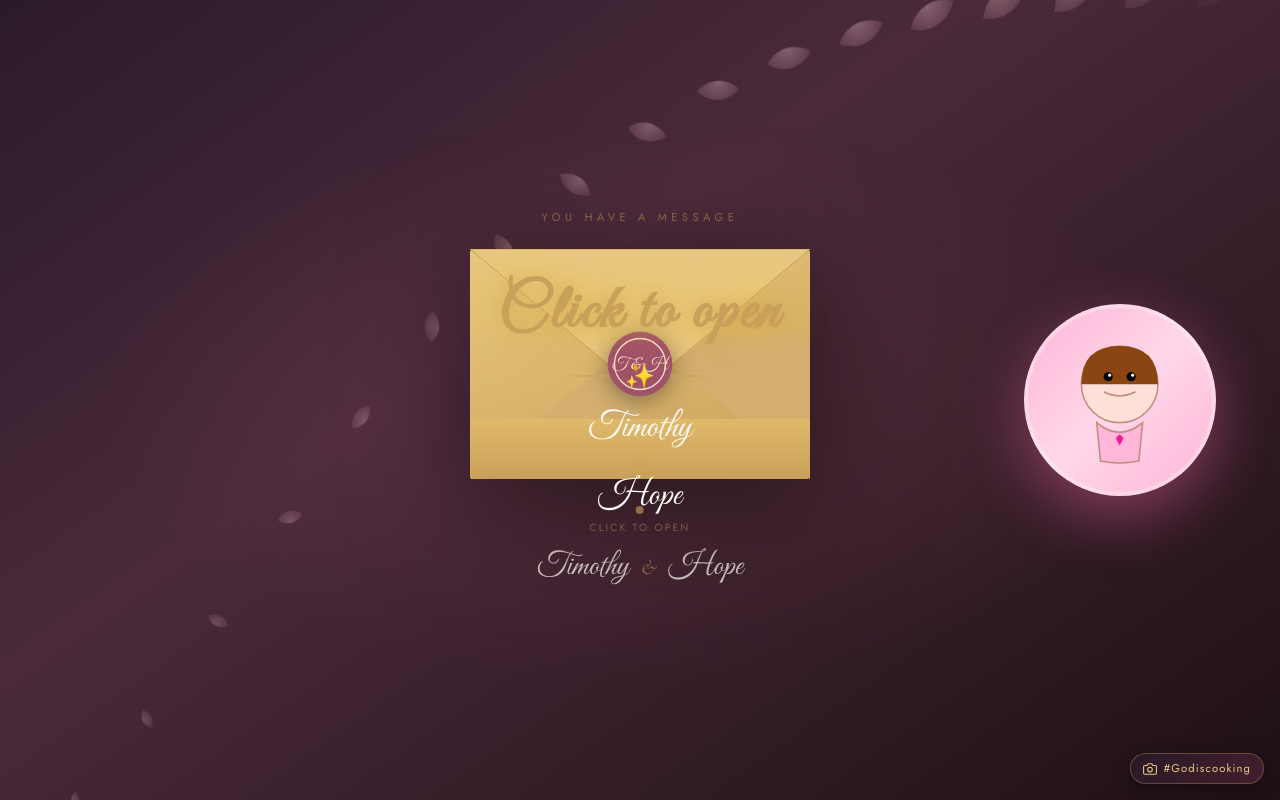
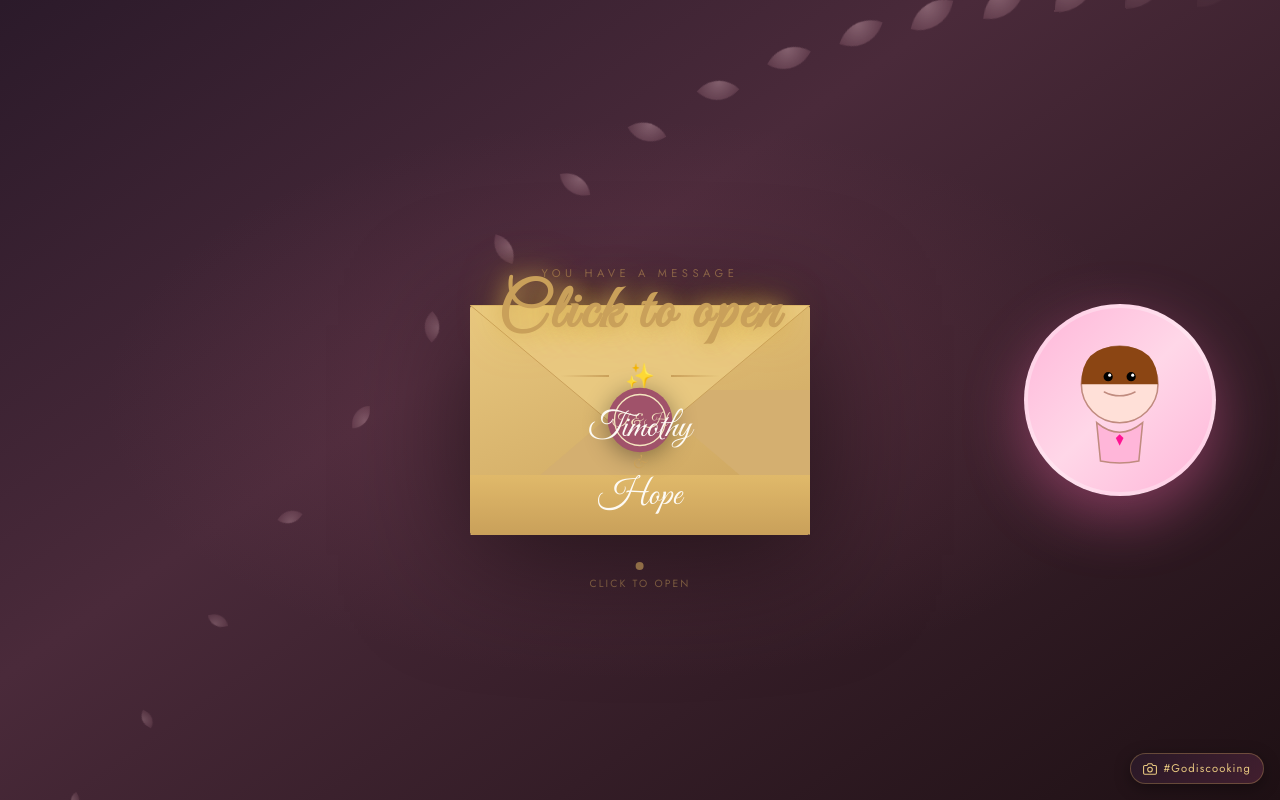
Before and after one commit to Trilly-1/wedding-site, a React (Vite) app: page / in a window 1280 px wide. Built offline with nearby package versions, Linux system fonts and the light colour scheme; a web font is replaced by a local one.

Commit message:
🎯 Remove duplicate Timothy & Hope label - keep center shining text only

```diff
--- a/src/components/EnvelopeIntro.jsx
+++ b/src/components/EnvelopeIntro.jsx
@@ -469,13 +469,6 @@ export default function EnvelopeIntro({ onEnter }) {
           </div>
         </div>
       </div>
-
-      {/* Bottom name label */}
-      <div className={`mt-16 flex items-center gap-3 transition-opacity duration-500 ${flapOpen ? 'opacity-0' : 'opacity-100'}`}>
-        <span className="font-script text-[2rem] text-cream/80">Timothy</span>
-        <span className="font-display italic text-[1.3rem] text-gold/70">&amp;</span>
-        <span className="font-script text-[2rem] text-cream/80">Hope</span>
-      </div>
     </div>
   )
 }
```
